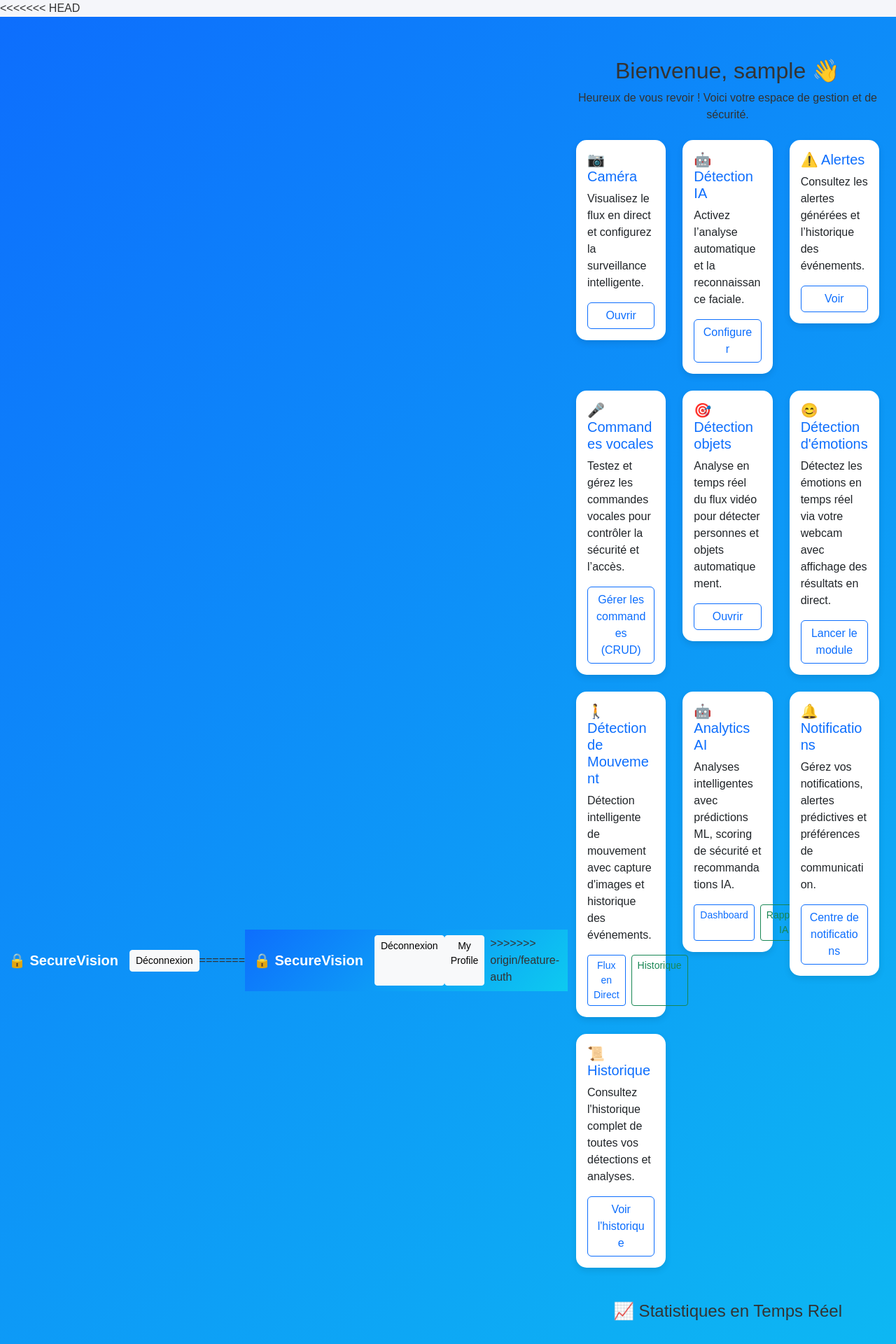
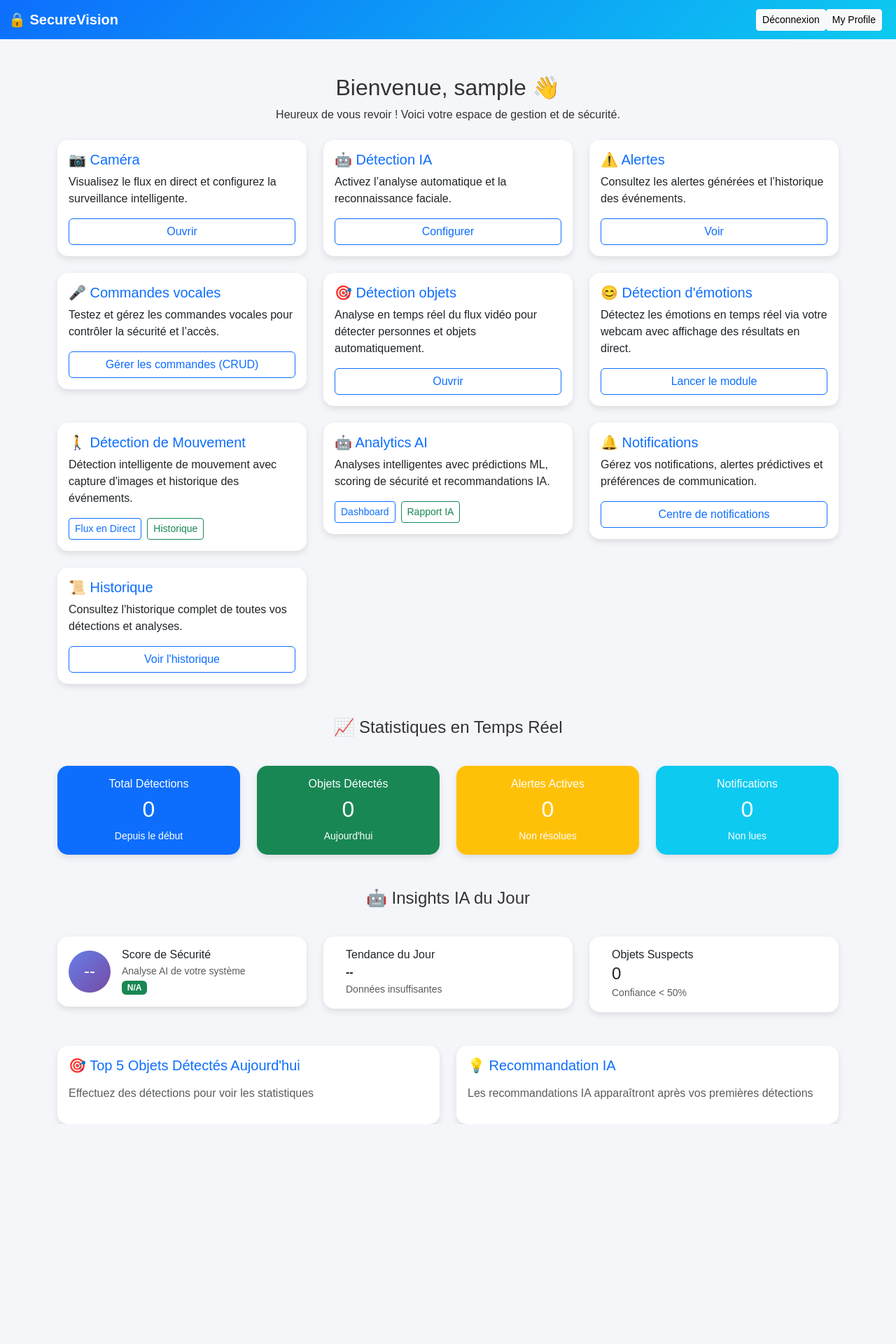
Before and after one commit to Hibaxbelghith/argus, a Django app: page /auth/dashboard/ in a window 1280 px wide. Shown: the top 1920 px of the page at 70% size. After the commit the page ends 1606 px from the top, so only its background shows below. Run offline with Django 5.2, Linux system fonts and the light colour scheme; the visitor is signed in with stand-in values (Sample User, id 1); data that the repository does not hold is empty.

Commit message:
chore: update dashboard and related files

```diff
--- a/authentication/templates/authentication/dashboard.html
+++ b/authentication/templates/authentication/dashboard.html
@@ -1,57 +1,5 @@
 <!DOCTYPE html>
 <html lang="fr">
-<<<<<<< HEAD
-  <head>
-    <meta charset="UTF-8" />
-    <title>Tableau de bord</title>
-    <link
-      href="https://cdn.jsdelivr.net/npm/bootstrap@5.3.2/dist/css/bootstrap.min.css"
-      rel="stylesheet"
-    />
-    <link
-      rel="stylesheet"
-      href="https://cdn.jsdelivr.net/npm/bootstrap-icons@1.11.0/font/bootstrap-icons.css"
-    />
-    <style>
-      body {
-        background: #f5f6fa;
-        font-family: "Poppins", sans-serif;
-        color: #333;
-      }
-      .navbar {
-        background: linear-gradient(135deg, #0d6efd, #0dcaf0);
-      }
-      .navbar-brand {
-        color: white !important;
-        font-weight: bold;
-      }
-      .nav-link {
-        color: white !important;
-      }
-      .dashboard-container {
-        margin-top: 50px;
-      }
-      .card {
-        border: none;
-        border-radius: 15px;
-        box-shadow: 0 4px 10px rgba(0, 0, 0, 0.1);
-      }
-      .card-title {
-        color: #0d6efd;
-      }
-    </style>
-  </head>
-  <body>
-    <!-- Barre de navigation -->
-    <nav class="navbar navbar-expand-lg navbar-dark">
-      <div class="container-fluid">
-        <a class="navbar-brand" href="#">🔒 SecureVision</a>
-        <div class="d-flex">
-          <a href="{% url 'logout' %}" class="btn btn-light btn-sm"
-            >Déconnexion</a
-          >
-        </div>
-=======
 <head>
   <meta charset="UTF-8">
   <title>Tableau de bord</title>
@@ -94,7 +42,6 @@
         <a href="{% url 'logout' %}" class="btn btn-light btn-sm">Déconnexion</a>
         <a href="{% url 'profile' %}" class="btn btn-light btn-sm me-2">My Profile</a>
 
->>>>>>> origin/feature-auth
       </div>
     </nav>
 
```
